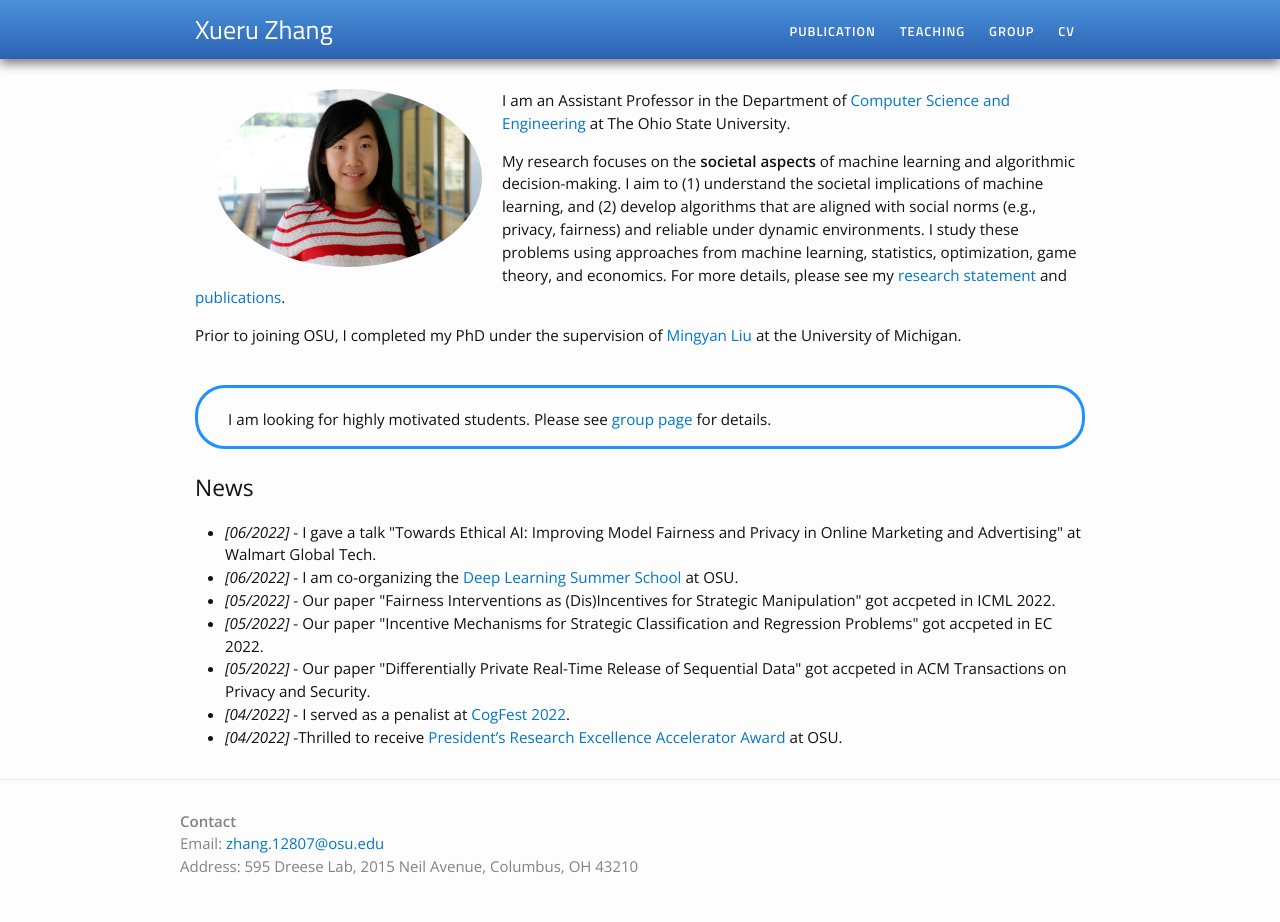
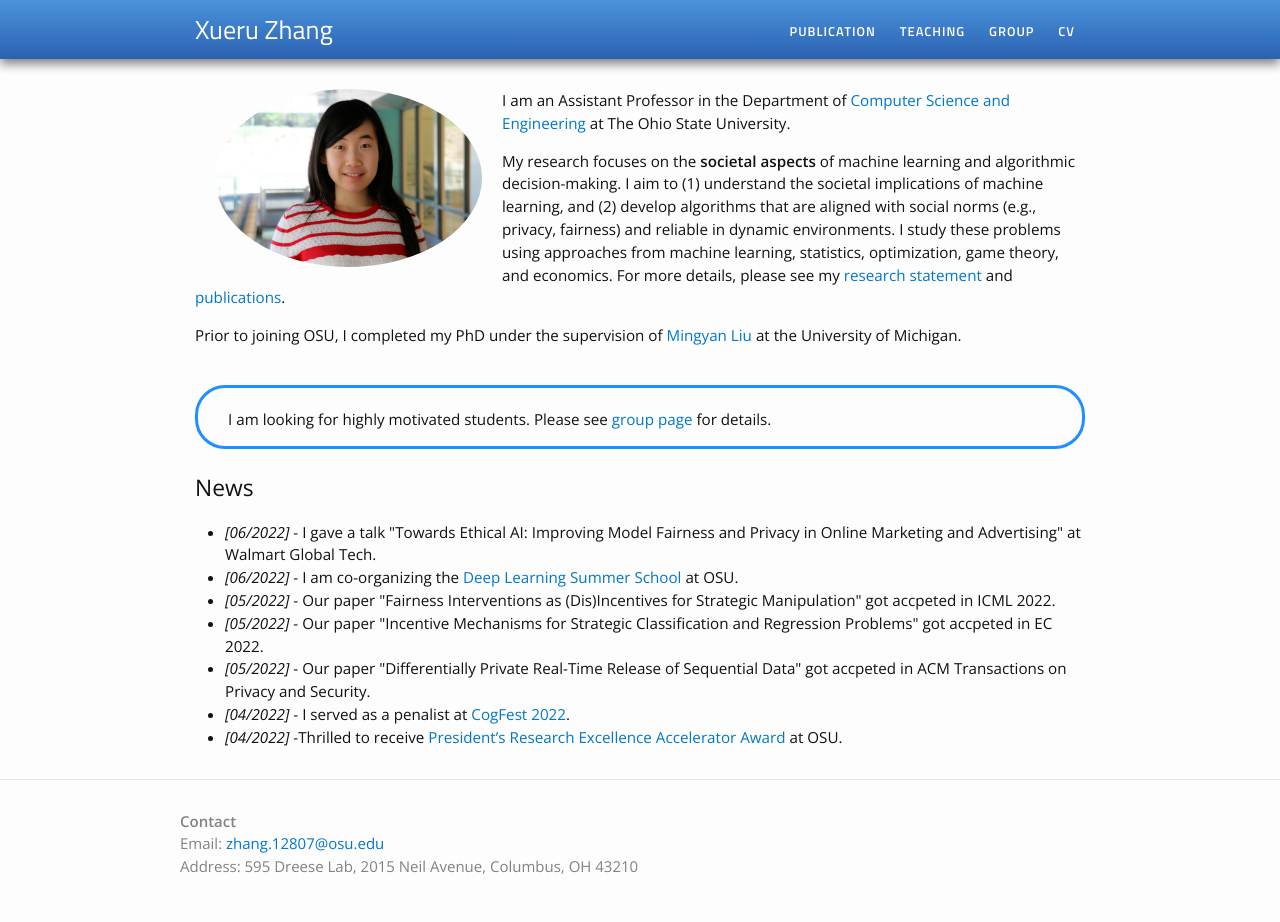
Before and after one commit to xueruzhang/xueruzhang.github.io, a Jekyll site: the page built from index.html, in a window 1280 px wide. Built offline with Jekyll 4.4.1, drawn with Linux system fonts in a browser that asks for light colours.

Commit message:
update in july

```diff
--- a/index.html
+++ b/index.html
@@ -24,7 +24,7 @@ border-radius:50% 50% 50% 50%;
 
 <p>I am an Assistant Professor in the Department of <a href="https://cse.osu.edu/">Computer Science and Engineering</a> at The Ohio State University. </p>
 
-<p>	My research focuses on the <strong>societal aspects</strong> of machine learning and algorithmic decision-making. I aim to (1) understand the societal implications of machine learning, and (2) develop algorithms that are aligned with social norms (e.g., privacy, fairness) and reliable under dynamic environments. I study these problems using approaches from machine learning, statistics, optimization, game theory, and economics. For more details, please see my <a href="/rs/rs.pdf">research statement</a> and <a href="/publication/">publications</a>. </p>
+<p>	My research focuses on the <strong>societal aspects</strong> of machine learning and algorithmic decision-making. I aim to (1) understand the societal implications of machine learning, and (2) develop algorithms that are aligned with social norms (e.g., privacy, fairness) and reliable in dynamic environments. I study these problems using approaches from machine learning, statistics, optimization, game theory, and economics. For more details, please see my <a href="/rs/rs.pdf">research statement</a> and <a href="/publication/">publications</a>. </p>
 </div>
 
 
```
